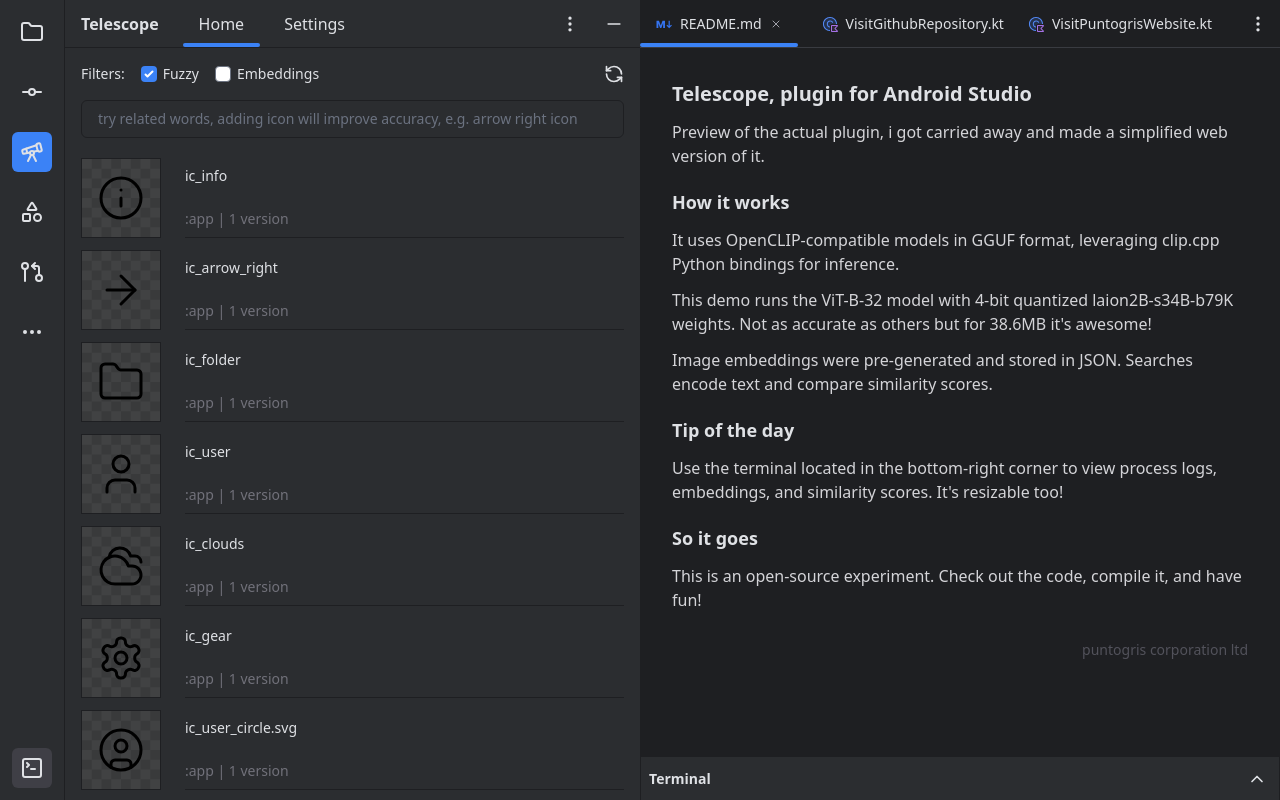
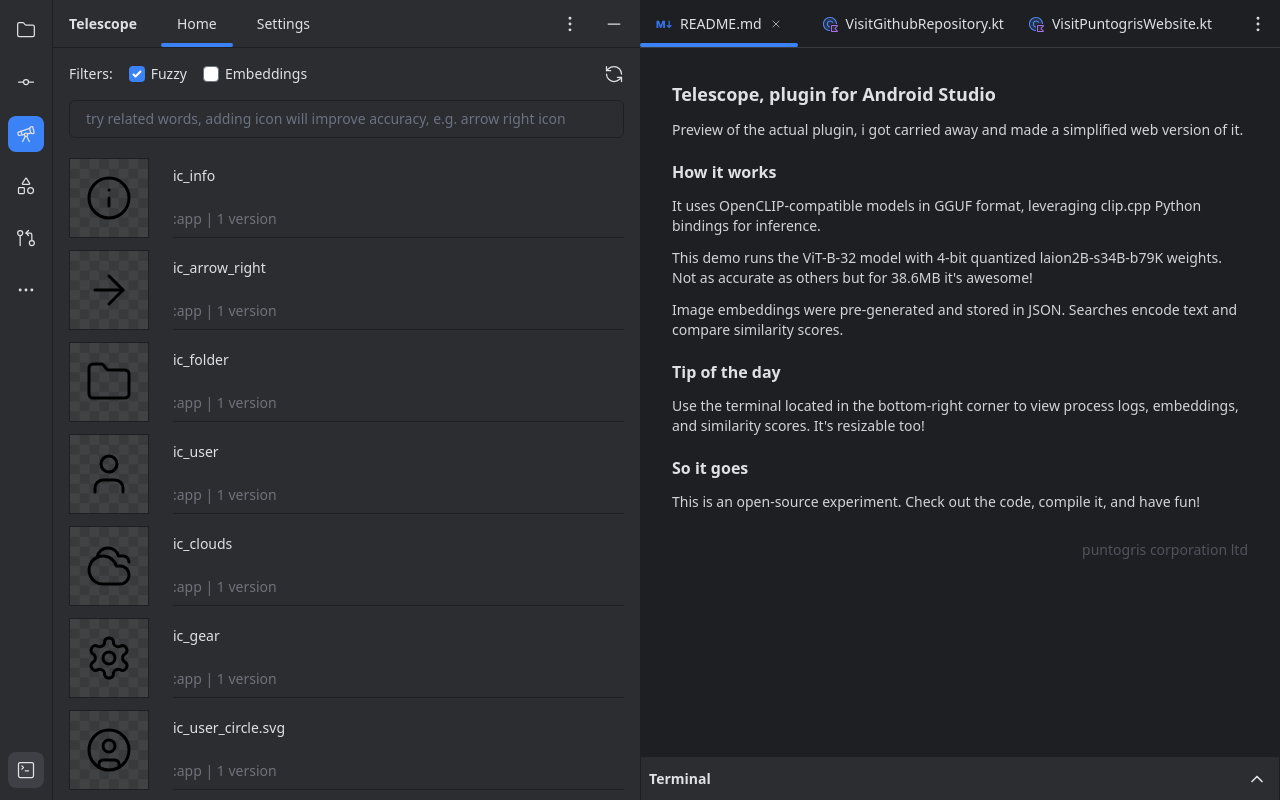
Before and after one commit to puntogris/telescope, a SvelteKit app in the folder website/: page / in a window 1280 px wide. Built offline with nearby package versions, Linux system fonts and the light colour scheme.

Commit message:
reduced font and icons size

```diff
--- a/website/src/lib/icons/commitIcon.svelte
+++ b/website/src/lib/icons/commitIcon.svelte
@@ -5,7 +5,7 @@
 	viewBox="0 0 24 24"
 	fill="none"
 	stroke="currentColor"
-	stroke-width="2"
+	stroke-width="1.5"
 	stroke-linecap="round"
 	stroke-linejoin="round"
 	class={$$props.class}
--- a/website/src/lib/icons/dotsIcon.svelte
+++ b/website/src/lib/icons/dotsIcon.svelte
@@ -5,7 +5,7 @@
 	viewBox="0 0 24 24"
 	fill="none"
 	stroke="currentColor"
-	stroke-width="2"
+	stroke-width="1.5"
 	stroke-linecap="round"
 	stroke-linejoin="round"
 	class={$$props.class}
--- a/website/src/lib/icons/dotsVertical.svelte
+++ b/website/src/lib/icons/dotsVertical.svelte
@@ -5,7 +5,7 @@
 	viewBox="0 0 24 24"
 	fill="none"
 	stroke="currentColor"
-	stroke-width="2"
+	stroke-width="1.5"
 	stroke-linecap="round"
 	stroke-linejoin="round"
 	class={$$props.class}
--- a/website/src/lib/icons/folderIcon.svelte
+++ b/website/src/lib/icons/folderIcon.svelte
@@ -5,7 +5,7 @@
 	viewBox="0 0 24 24"
 	fill="none"
 	stroke="currentColor"
-	stroke-width="2"
+	stroke-width="1.5"
 	stroke-linecap="round"
 	stroke-linejoin="round"
 	class={$$props.class}
--- a/website/src/lib/icons/lineIcon.svelte
+++ b/website/src/lib/icons/lineIcon.svelte
@@ -5,7 +5,7 @@
 	viewBox="0 0 24 24"
 	fill="none"
 	stroke="currentColor"
-	stroke-width="2"
+	stroke-width="1.5"
 	stroke-linecap="round"
 	stroke-linejoin="round"
 	class={$$props.class}
--- a/website/src/lib/icons/pullRequestIcon.svelte
+++ b/website/src/lib/icons/pullRequestIcon.svelte
@@ -5,7 +5,7 @@
 	viewBox="0 0 24 24"
 	fill="none"
 	stroke="currentColor"
-	stroke-width="2"
+	stroke-width="1.5"
 	stroke-linecap="round"
 	stroke-linejoin="round"
 	class={$$props.class}
--- a/website/src/lib/icons/shapesIcon.svelte
+++ b/website/src/lib/icons/shapesIcon.svelte
@@ -5,7 +5,7 @@
 	viewBox="0 0 24 24"
 	fill="none"
 	stroke="currentColor"
-	stroke-width="2"
+	stroke-width="1.5"
 	stroke-linecap="round"
 	stroke-linejoin="round"
 	class={$$props.class}
--- a/website/src/lib/icons/syncIcon.svelte
+++ b/website/src/lib/icons/syncIcon.svelte
@@ -5,7 +5,7 @@
 	viewBox="0 0 24 24"
 	fill="none"
 	stroke="currentColor"
-	stroke-width="2"
+	stroke-width="1.5"
 	stroke-linecap="round"
 	stroke-linejoin="round"
 	class={$$props.class}
--- a/website/src/lib/icons/telescopeIcon.svelte
+++ b/website/src/lib/icons/telescopeIcon.svelte
@@ -5,7 +5,7 @@
 	viewBox="0 0 24 24"
 	fill="none"
 	stroke="currentColor"
-	stroke-width="2"
+	stroke-width="1.5"
 	stroke-linecap="round"
 	stroke-linejoin="round"
 	class={$$props.class}
--- a/website/src/lib/icons/terminalIcon.svelte
+++ b/website/src/lib/icons/terminalIcon.svelte
@@ -5,7 +5,7 @@
 	viewBox="0 0 24 24"
 	fill="none"
 	stroke="currentColor"
-	stroke-width="2"
+	stroke-width="1.5"
 	stroke-linecap="round"
 	stroke-linejoin="round"
 	class={$$props.class}
--- a/website/src/routes/+page.svelte
+++ b/website/src/routes/+page.svelte
@@ -98,25 +98,25 @@
 
 <div class="grid h-screen grid-cols-2">
 	<div class="bg-ide-bg flex overflow-hidden">
-		<div class="border-ide-border-dark text-ide-text flex flex-col gap-5 border-r p-3">
-			<FolderIcon class="size-10 p-2" />
-			<CommitIcon class="size-10 p-2" />
-			<TelescopeIcon class="size-10 rounded-md bg-blue-500 p-2" />
-			<ShapesIcon class="size-10 p-2" />
-			<PullRequestIcon class="size-10 p-2" />
-			<DotsIcon class="size-10 p-2" />
-			<TerminalIcon class="mt-auto size-10 rounded-md bg-zinc-700 p-2" />
+		<div class="border-ide-border-dark text-ide-text flex flex-col gap-4 border-r px-2 py-3">
+			<FolderIcon class="size-9 p-2" />
+			<CommitIcon class="size-9 p-2" />
+			<TelescopeIcon class="size-9 rounded-lg bg-blue-500 p-2" />
+			<ShapesIcon class="size-9 p-2" />
+			<PullRequestIcon class="size-9 p-2" />
+			<DotsIcon class="size-9 p-2" />
+			<TerminalIcon class="mt-auto size-9 rounded-lg bg-zinc-700 p-2" />
 		</div>
 		<div class="flex w-full flex-col">
 			<div
 				class="border-ide-border-dark text-ide-text flex h-12 shrink-0 items-center justify-center gap-6 border-b px-4"
 			>
-				<div class="font-semibold">Telescope</div>
+				<div class="text-sm font-semibold">Telescope</div>
 				<div class="relative flex h-full px-4">
-					<div class="self-center">Home</div>
+					<div class="self-center text-sm">Home</div>
 					<div class="absolute bottom-0 left-0 h-1 w-full rounded-full bg-blue-500"></div>
 				</div>
-				<div>Settings</div>
+				<div class="text-sm">Settings</div>
 				<DotsVertical class="ml-auto size-5" />
 				<LineIcon class="size-5" />
 			</div>
@@ -204,30 +204,30 @@
 			<DotsVertical class="ml-auto mr-3 size-5" />
 		</div>
 		<div class="flex h-full flex-col gap-1 p-8">
-			<h1 class="text-ide-text text-xl font-semibold">Telescope, plugin for Android Studio</h1>
-			<p class="mt-2 text-zinc-300">
+			<h1 class="text-ide-text text-lg font-semibold">Telescope, plugin for Android Studio</h1>
+			<p class="mt-2 text-sm text-zinc-300">
 				Preview of the actual plugin, i got carried away and made a simplified web version of it.
 			</p>
-			<h1 class="text-ide-text mt-4 text-lg font-semibold">How it works</h1>
-			<p class="mt-2 text-zinc-300">
+			<h1 class="text-ide-text mt-4 font-semibold">How it works</h1>
+			<p class="mt-2 text-sm text-zinc-300">
 				It uses OpenCLIP-compatible models in GGUF format, leveraging clip.cpp Python bindings for
 				inference.
 			</p>
-			<p class="mt-2 text-zinc-300">
+			<p class="mt-2 text-sm text-zinc-300">
 				This demo runs the ViT-B-32 model with 4-bit quantized laion2B-s34B-b79K weights. Not as
 				accurate as others but for 38.6MB it's awesome!
 			</p>
-			<p class="mt-2 text-zinc-300">
+			<p class="mt-2 text-sm text-zinc-300">
 				Image embeddings were pre-generated and stored in JSON. Searches encode text and compare
 				similarity scores.
 			</p>
-			<h1 class="text-ide-text mt-4 text-lg font-semibold">Tip of the day</h1>
-			<p class="mt-2 text-zinc-300">
+			<h1 class="text-ide-text mt-4 font-semibold">Tip of the day</h1>
+			<p class="mt-2 text-sm text-zinc-300">
 				Use the terminal located in the bottom-right corner to view process logs, embeddings, and
 				similarity scores. It's resizable too!
 			</p>
-			<h1 class="text-ide-text mt-4 text-lg font-semibold">So it goes</h1>
-			<p class="mt-2 text-zinc-300">
+			<h1 class="text-ide-text mt-4 font-semibold">So it goes</h1>
+			<p class="mt-2 text-sm text-zinc-300">
 				This is an open-source experiment. Check out the code, compile it, and have fun!
 			</p>
 			<div class="ml-auto mt-6 text-sm text-zinc-600">puntogris corporation ltd</div>
```
